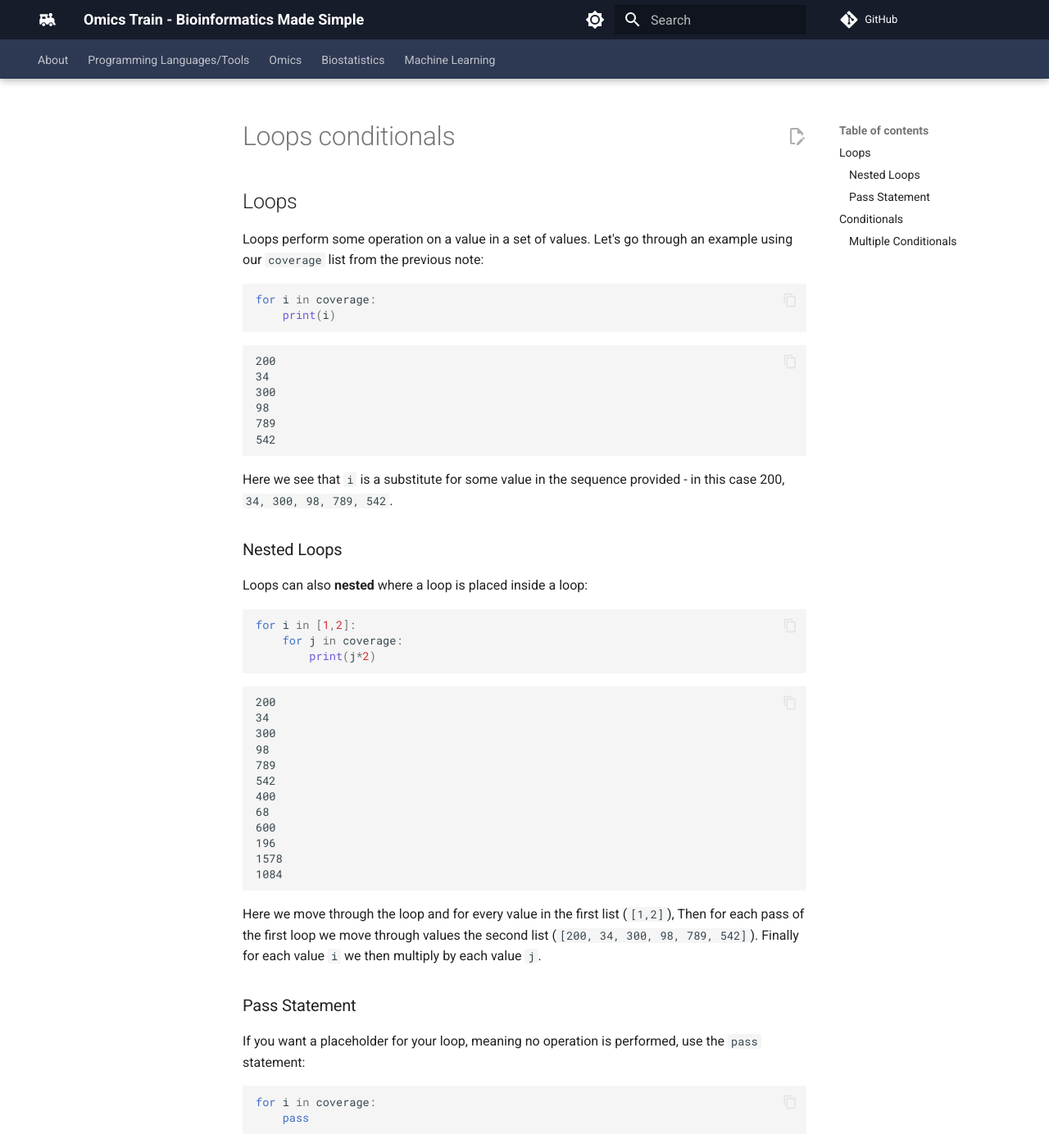
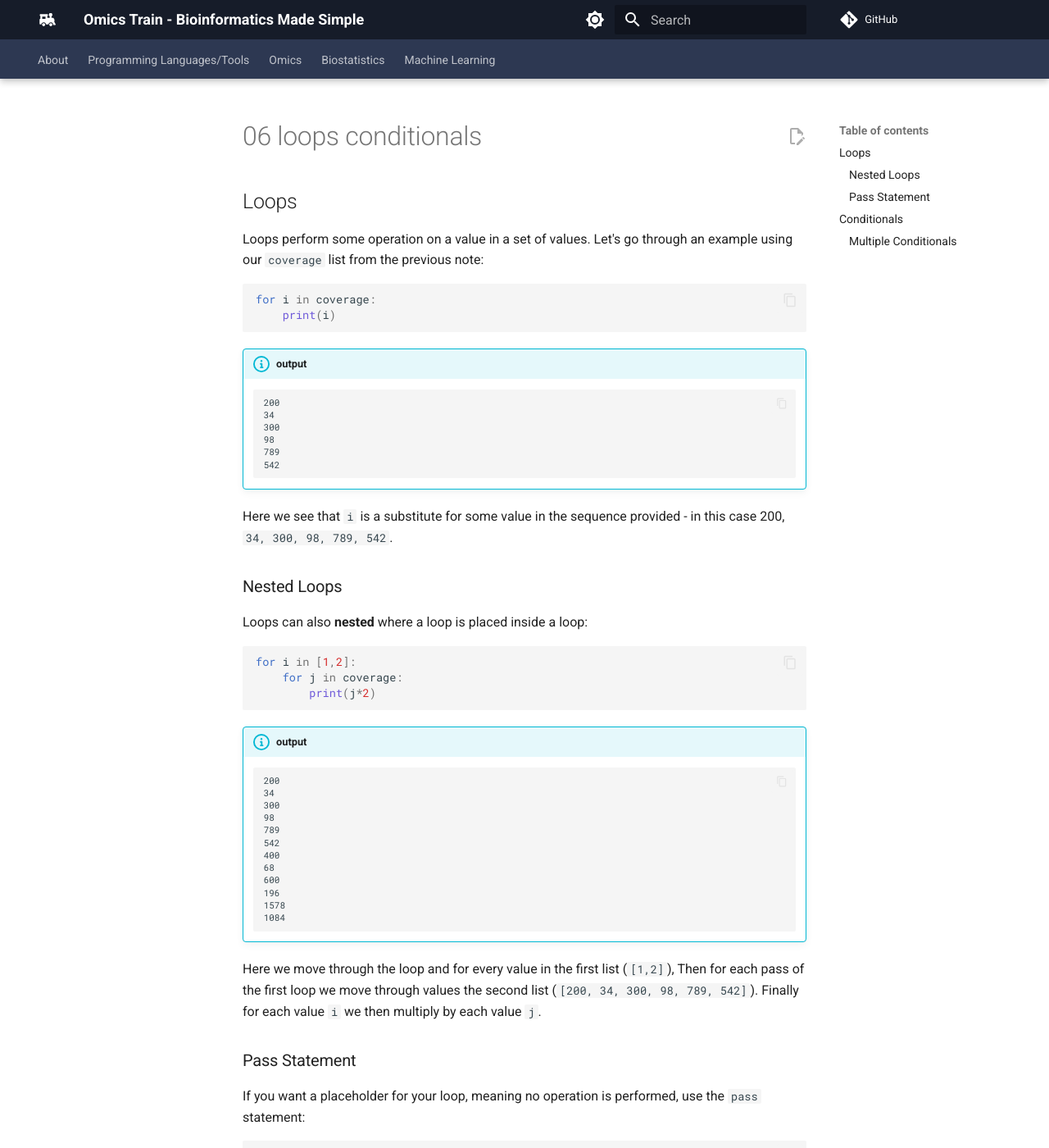
Before and after one commit to comp-tox-jhu/CompToxLab, an MkDocs documentation site: the page built from docs/programming_languages_tools/intro_to_python/06_loops-conditionals.md, in a window 1280 px wide and 1400 px high. Shown: the whole window at 82% size. Built offline with MkDocs 1.6.1 and Material for MkDocs 9.7.7, drawn with Linux system fonts in a browser that asks for light colours; comment, search, counter and statistics services are not loaded.

Commit message:
Update and rename loops-conditionals.md to 06_loops-conditionals.md

````diff
--- a/docs/programming_languages_tools/intro_to_python/loops-conditionals.md
+++ b/docs/programming_languages_tools/intro_to_python/06_loops-conditionals.md
@@ -7,14 +7,16 @@ for i in coverage:
     print(i)
 ```
 
-```
-200
-34
-300
-98
-789
-542
-```
+!!! info "output"
+
+    ```
+    200
+    34
+    300
+    98
+    789
+    542
+    ```
 
 Here we see that `i` is a substitute for some value in the sequence provided - in this case 200, `34, 300, 98, 789, 542`.
 
@@ -28,20 +30,22 @@ for i in [1,2]:
         print(j*2)
 ```
 
-```
-200
-34
-300
-98
-789
-542
-400
-68
-600
-196
-1578
-1084
-```
+!!! info "output"
+
+    ```
+    200
+    34
+    300
+    98
+    789
+    542
+    400
+    68
+    600
+    196
+    1578
+    1084
+    ```
 
 Here we move through the loop and for every value in the first list (`[1,2]`), Then for each pass of the first loop we move through values the second list (`[200, 34, 300, 98, 789, 542]`). Finally for each value `i` we then multiply by each value `j`.
 
@@ -66,10 +70,12 @@ for i in coverage:
         pass
 ```
 
-```
-789
-542
-```
+!!! info "output"
+
+    ```
+    789
+    542
+    ```
 
 Here we use the comparison operators we mentioned in the [Libraries & Data Frames Topic Note](libraries-data-frames.md) to only print values in `coverage` if they are larger than `500`.
 
@@ -86,11 +92,13 @@ for i in coverage:
 
 ```
 
-```
-This value is less than 500
-This value is less than 500
-This value is less than 500
-This value is less than 500
-789
-542
-```
+!!! info "output"
+
+    ```
+    This value is less than 500
+    This value is less than 500
+    This value is less than 500
+    This value is less than 500
+    789
+    542
+    ```
````
